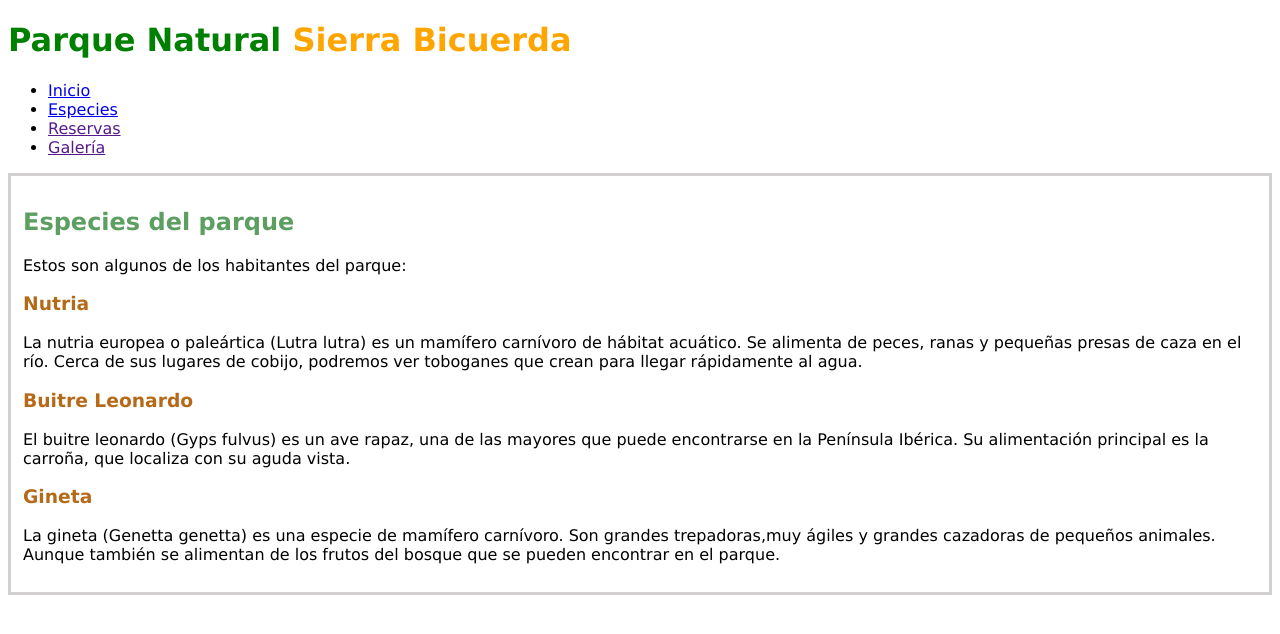
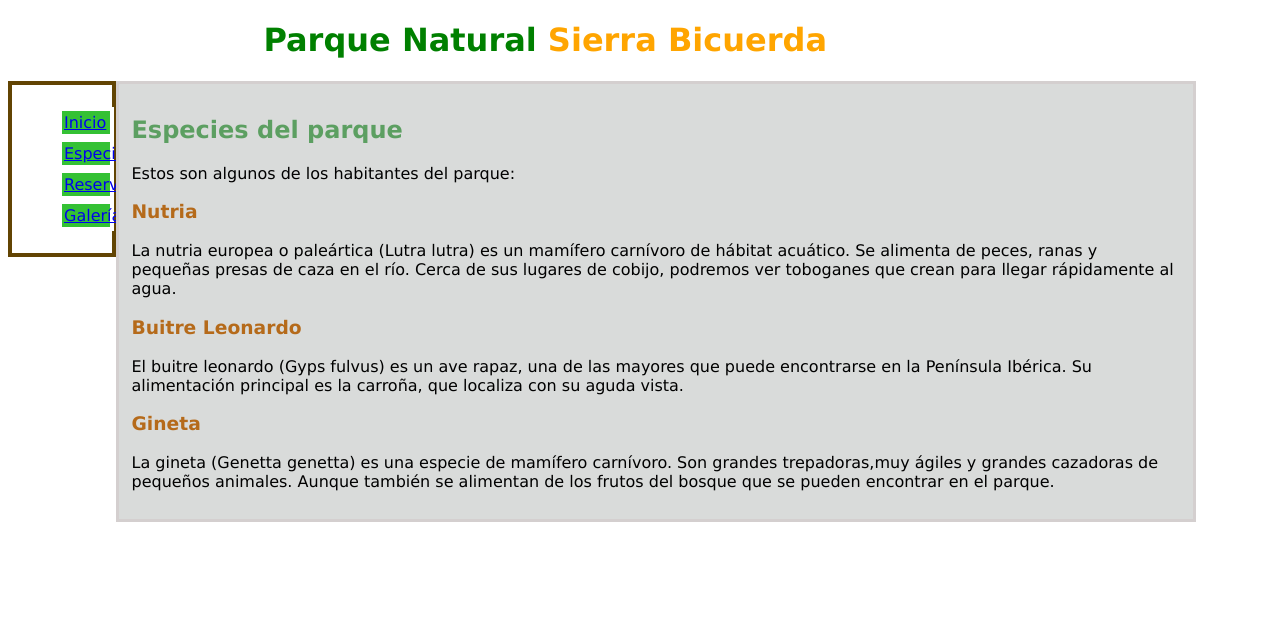
Before and after one commit to AlvaroBernabe/aba-geekshubs-fsd-val-html-css-tarea4, a plain HTML site: page especies.html in a window 1280 px wide. Drawn offline with Linux system fonts and the light colour scheme.

Commit message:
falta cuadrago y color

```diff
--- a/css/style.css
+++ b/css/style.css
@@ -9,7 +9,29 @@ h2 {
 h3 {
     color: rgb(181, 106, 26);
 }
+h1  {
+    text-align: center;
+    width: 85%;
+}
+#menu-lateral {
+    float:left;
+    width: 7%;
+    padding:6px;
+    border:4px solid rgb(98, 68, 3);
+    background-color: white;
+}
+#menu-lateral li  {
+display: block;
+width:90%;
+background-color: rgb(52, 193, 52);
+padding: 2px;
+border:4px solid rgb(255, 255, 255);
+}
 #textomarco {
     border:3px solid rgb(212, 207, 207);
     padding:12px;
+    float:left;
+    width: 83%;
+    background-color: rgb(217, 219, 218);
+
 }
--- a/especies.html
+++ b/especies.html
@@ -9,13 +9,14 @@
   </head>
   <body>
     <h1><span style=color:green>Parque Natural</span> <span style=color:orange> Sierra Bicuerda</h1>
-    <ul>
+        <nav>
+         <div id="menu-lateral" class="menuV"><ul>
       <li><a href="./index.html">Inicio</a></li>
       <li><a href="./especies.html">Especies</a></li>
-      <li><a href="">Reservas</a></li>
-      <li><a href="">Galería</a></li>
-    </ul>
-    <div id="textomarco">
+      <li><a href="#">Reservas</a></li>
+      <li><a href="#">Galería</a></li>
+        </ul></div></nav>
+        <div id="textomarco">
     <h2>Especies del parque</h2>
     <p>Estos son algunos de los habitantes del parque:</p>
     <h3>Nutria</h3>
```
Also changed, not shown: index.html (+6 -4 lines).
